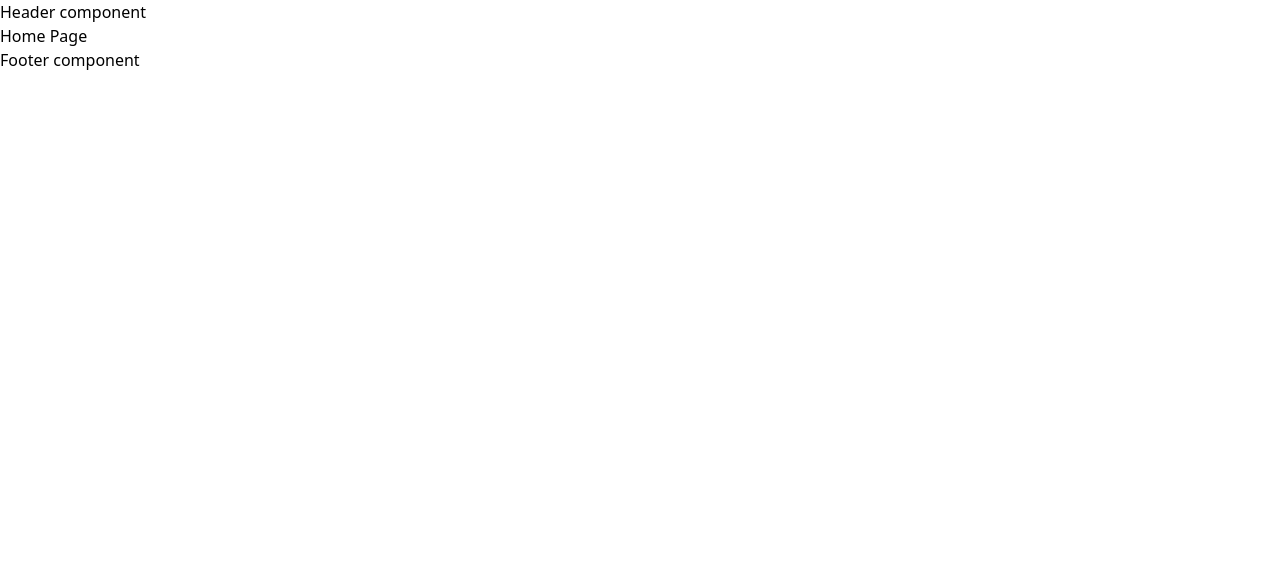
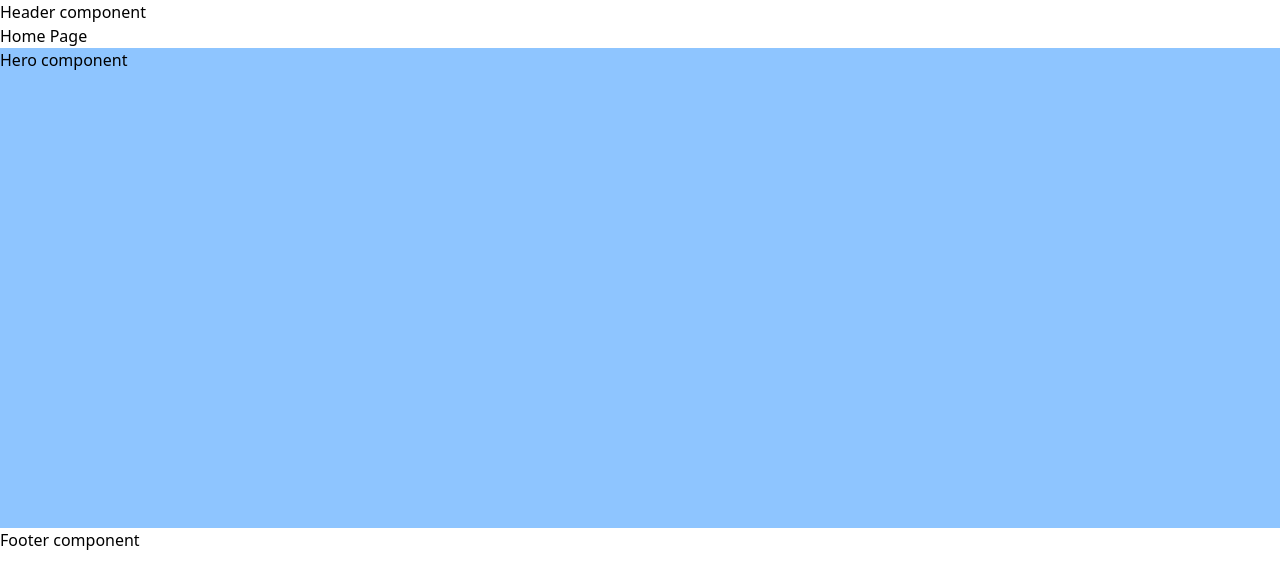
Before and after one commit to stakic-igor/sha-fest-fe, a Nuxt app: page / in a window 1280 px wide. Shown: the top 588 px of the page. Built offline with nearby package versions, Linux system fonts and the light colour scheme.

Commit message:
add hero component

```diff
--- /dev/null
+++ b/components/HomeHero/HomeHero.vue
@@ -0,0 +1,8 @@
+<script setup lang="ts">
+</script>
+
+<template>
+    <section class="h-120 bg-blue-300">
+        Hero component
+    </section>
+</template>
--- a/pages/index.vue
+++ b/pages/index.vue
@@ -7,7 +7,8 @@ useHead({
 </script>
 
 <template>
-  <main >
+  <main>
     <h1>Home Page</h1>
+    <HomeHero />
   </main>
 </template>
```
